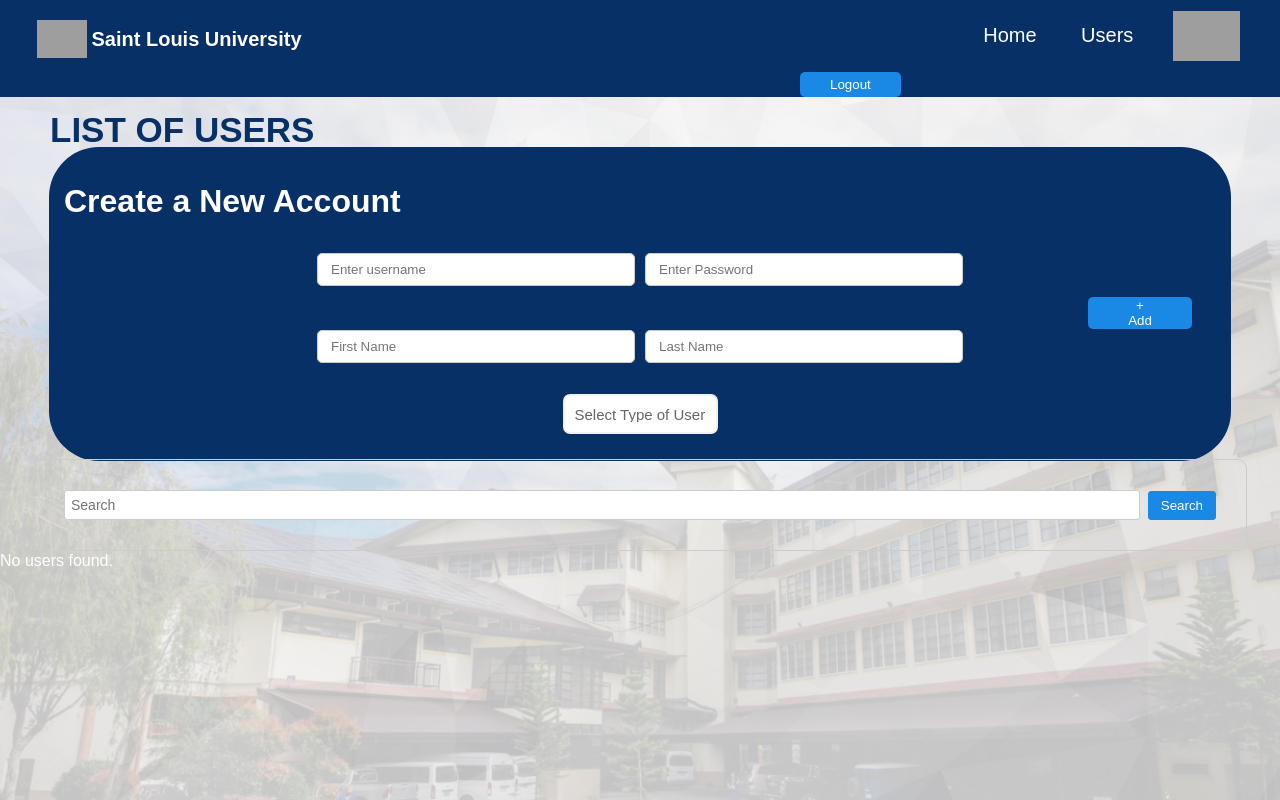
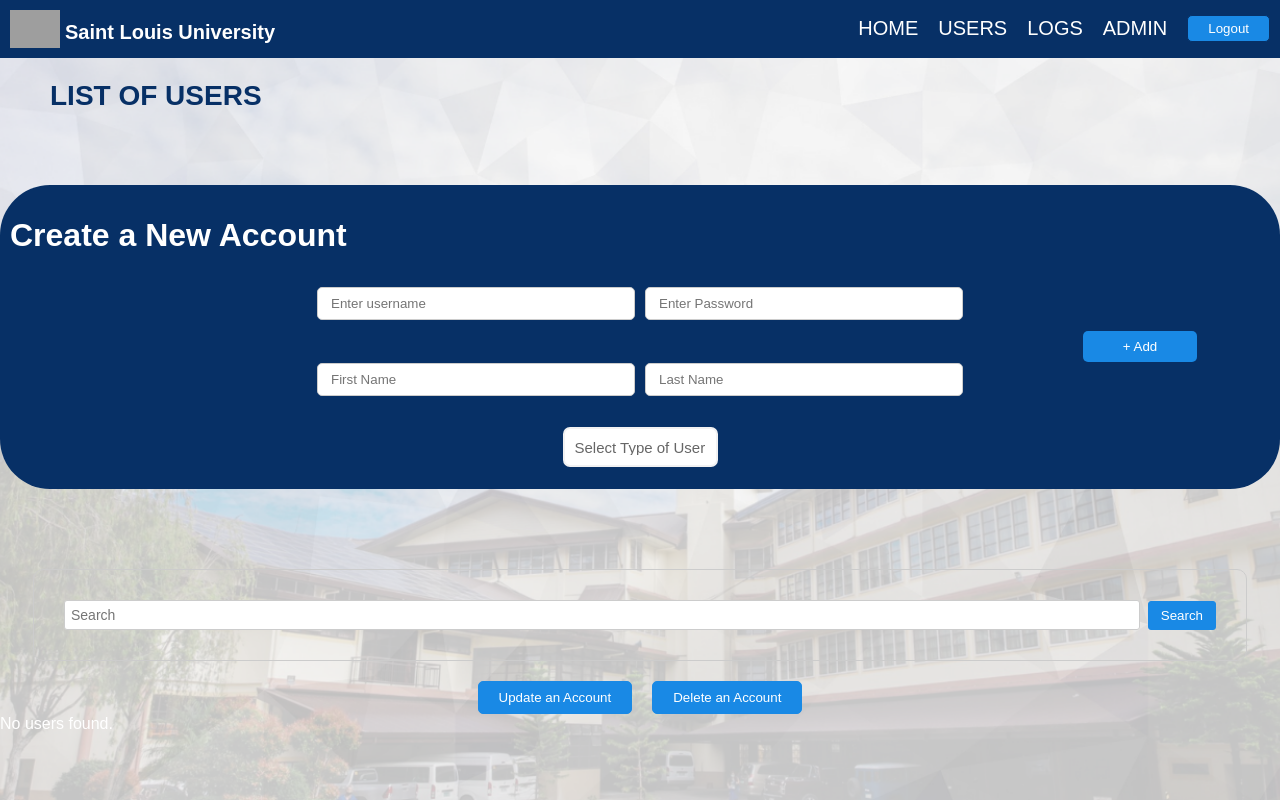
Before and after one commit to Lui-code-1wnl/Groot-Final-Activity, a PHP site: page /listofusers.php in a window 1280 px wide. Run offline with PHP 8.4, Linux system fonts and the light colour scheme; the visitor is signed in with stand-in values (Sample User, id 1); data that the repository does not hold is empty; grey boxes are pictures that could not be loaded.

Commit message:
Created CSS for listofusers.css, fix buttons

```diff
--- a/admin/css_admin/listofusers.css
+++ b/admin/css_admin/listofusers.css
@@ -1,4 +1,4 @@
-body{
+body {
     margin: 0 auto;
     padding: 0;
     background-color: #ffffff;
@@ -7,7 +7,6 @@ body{
     background-attachment: fixed;
     background-position: center;
     font-family: Arial, sans-serif;
-
     color: white;
 }
 
@@ -21,32 +20,29 @@ body{
 #logout-button {
     background-color: #1989E5;
     color: white;
-    border: 1px #073066;
-    padding: 5px 30px;
+    border: 1px solid #073066;
+    padding: 5px 20px;
     border-radius: 5px;
     cursor: pointer;
-    margin-left: 50rem;
 }
-@media screen and (max-width:700px) {
+@media screen and (max-width:768px) {
     #logout-button {
         background-color: #1989E5;
         color: white;
-        border: 1px #073066;
-        padding: 5px 30px;
+        border: 1px solid #073066;
+        padding: 5px 20px;
         border-radius: 5px;
         cursor: pointer;
-        align-items: left;
     }
-
 }
 
 #navigation {
-    background-color: #073066;
-    color: #F1F1F2;
-    padding: 10px;
     display: flex;
     justify-content: space-between;
     align-items: center;
+    padding: 10px;
+    background-color: #073066;
+    color: #F1F1F2;
 }
 
 #ograa-logo {
@@ -70,9 +66,8 @@ body{
 }
 
 #logo-title {
-    display: inline-flex;
-    margin-left: 10%;
-    margin-top: 10px;
+    display: flex;
+    align-items: center;
 }
 
 #logo-title h1 {
@@ -83,7 +78,10 @@ body{
     text-overflow: ellipsis;
 }
 
+
 #unique-logo {
+    width: 50px;
+    height: auto;
     margin-right: 5px;
 }
 
@@ -91,25 +89,25 @@ body{
     list-style: none;
     padding: 0;
     margin: 0;
+    display: flex;
+    align-items: center;
     margin-left: auto;
 }
 #navigation li {
-    display: inline;
-    margin-right: 40px;
+    margin-right: 20px;
+}
+#navigation-links {
+    list-style: none;
+    padding: 0;
+    margin: 0;
+    display: flex;
+    align-items: center;
 }
 #navigation a {
-
     font-size: 20px;
     text-decoration: none;
     color: white;
 }
-
-#user-icon {
-    width: auto;
-    height: 50px;
-    margin-right: 30px;
-}
-
 .n-events h1 {
 text-align: center;
 }
@@ -120,10 +118,10 @@ text-align: center;
 }
 
 #title{
-    font-size: 35px;
+    font-size: 28px;
     margin-left: 50px;
     margin-right: 50px;
-    margin-top: 110px;
+    margin-top: 80px;
     color: #073066;
 }
 
@@ -172,22 +170,23 @@ text-align: center;
     display: flex;
     justify-content: center;
     align-items: center;
-    height: 25vh;
+    height: auto;
 }
 
 .blue-box {
     background-color: #073066;
-    padding: 15px;
+    padding: 10px;
     border-radius: 50px;
     color: white;
-    width: 90%;
+    width: 100%;
     margin-top: 50px;
+    font-size: 16px;
 }
 .form {
     display: flex;
     flex-direction: column;
     margin: 0 auto;
-    width: 25%;
+    width: 80%;
     padding: 12px;
     border-radius: 10px;
     color: white;
@@ -227,10 +226,11 @@ text-align: center;
     background-color: #1989E5;
     color: white;
     border: 1px #073066;
-    padding: 1px 40px;
+    padding: 8px 40px;
     border-radius: 5px;
     margin-left: 1000px;
     cursor: pointer;
+    white-space: nowrap;
 }
 
 .row .input-container:last-child {
@@ -268,3 +268,51 @@ text-align: center;
     outline: none;
     border-color: #aaaaaa;
 }
+#update-account-button,
+#delete-account-button {
+    padding: 8px 20px;
+    margin: 0 10px;
+    border: 1px solid #1989E5;
+    border-radius: 5px;
+    background-color: #1989E5;
+    color: white;
+    cursor: pointer;
+}
+#button-row {
+    display: flex;
+    justify-content: center;
+    align-items: center;
+    margin-top: 20px;
+}
+table {
+    border-collapse: collapse;
+    width: 100%;
+    margin-top: 20px;
+    background-color: rgba(255, 255, 255, 0.8);
+    border-radius: 10px;
+    overflow: hidden;
+}
+table th,
+table td {
+    border: 1px solid #ddd;
+    padding: 8px;
+    text-align: left;
+}
+
+table th {
+    background-color: transparent;
+}
+.transparent-table {
+    background-color: rgba(255, 255, 255, 0.5);
+}
+
+#button-row {
+    display: flex;
+    justify-content: center;
+    margin-top: 20px;
+}
+.smaller-table {
+    width: 80%;
+    margin: 0 auto;
+    font-size: 14px;
+}
--- a/admin/listofusers.php
+++ b/admin/listofusers.php
@@ -7,7 +7,6 @@ if (!isset($_SESSION['user'])) {
     header("Location: index.php");
     exit();
 }
-
 // Create a database connection
 $db = new DB();
 $conn = $db->getConnection();
@@ -65,7 +64,6 @@ if (isset($_POST['add-button'])) {
     header('Location: index.php');
     exit();
 }
-
 // Fetch user data from the database for displaying the user table
 $query = "SELECT * FROM user";
 $result = $conn->query($query);
@@ -92,18 +90,20 @@ $result = $conn->query($query);
                     <h1><a href="clients/welcome-page.html">Saint Louis University</a></h1>
                 </div>
             </div>
-            <ul>
-                <li><a href="#home">Home</a></li>
-                <li><a href="#users">Users</a></li>
-            </ul>
-            <img id="user-icon" src="../assets/script/public/images/user-icon-white.png" alt="Logo">
-        </div>
+             <ul id="navigation-links">
+                            <li><a href="#home">HOME</a></li>
+                            <li><a href="#users">USERS</a></li>
+                            <li><a href="#logs">LOGS</a></li>
+                            <li><a href="#admin">ADMIN</a></li>
                             <div id="logout-container">
-            <form action="logout.php" method="post">
+                                  <form id="logout-form" action="logout.php" method="post">
                                         <button id="logout-button" type="submit" name="logout">Logout</button>
                                 </form>
+                        </ul>
                     </div>
                 </div>
+            </div>
+
 
     <div id="title-container">
         <h2 id="title">LIST OF USERS</h2>
@@ -152,20 +152,24 @@ $result = $conn->query($query);
             <button id="search-button" type="submit">Search</button>
         </div>
     </div>
+    <div class="row" id="button-row">
+        <button id="update-account-button" type="button">Update an Account</button>
+        <button id="delete-account-button" type="button">Delete an Account</button>
+    </div>
 
     <?php
     // Check if there are users
  if ($result->num_rows > 0) {
      // Display user table
      echo '<div class="row">';
-        echo '<table border="1">';
+     echo '<table class="transparent-table smaller-table" border="1">';
      echo '<thead>';
      echo '<tr>';
-        echo '<th>Username</th>';
-        echo '<th>First Name</th>';
-        echo '<th>Last Name</th>';
-        echo '<th>User Role</th>';
-        echo '<th>Status</th>';
+     echo '<th style="color: #073066;">Username</th>';
+     echo '<th style="color: #073066;">First Name</th>';
+     echo '<th style="color: #073066;">Last Name</th>';
+     echo '<th style="color: #073066;">User Role</th>';
+     echo '<th style="color: #073066;">Status</th>';
      echo '</tr>';
      echo '</thead>';
      echo '<tbody>';
@@ -173,25 +177,22 @@ $result = $conn->query($query);
      // Loop through the result set
      while ($row = $result->fetch_assoc()) {
          echo '<tr>';
-            echo '<td>' . $row['username'] . '</td>';
-            echo '<td>' . $row['firstName'] . '</td>';
-            echo '<td>' . $row['lastName'] . '</td>';
-            echo '<td>' . $row['userRole'] . '</td>';
-            echo '<td>' . $row['status'] . '</td>';
+         echo '<td style="color: #073066;">' . $row['username'] . '</td>';
+         echo '<td style="color: #073066;">' . $row['firstName'] . '</td>';
+         echo '<td style="color: #073066;">' . $row['lastName'] . '</td>';
+         echo '<td style="color: #073066;">' . $row['userRole'] . '</td>';
+         echo '<td style="color: #073066;">' . $row['status'] . '</td>';
          echo '</tr>';
      }
-
      echo '</tbody>';
      echo '</table>';
      echo '</div>';
  } else {
      echo 'No users found.';
  }
-
     $result->close();
     $conn->close();
     ?>
-
 </body>
 
 </html>
```
Lines whose indentation alone changed are shown as unchanged.
